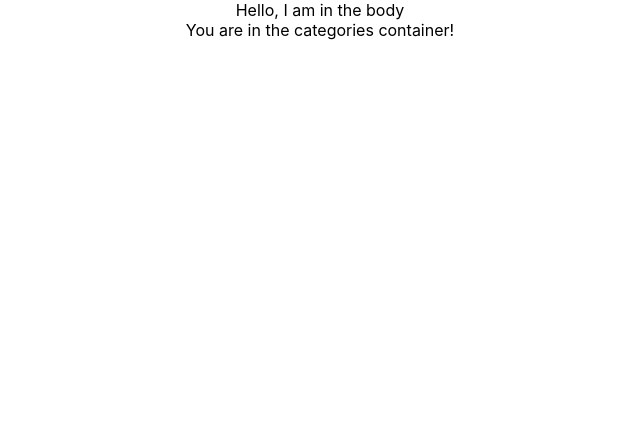
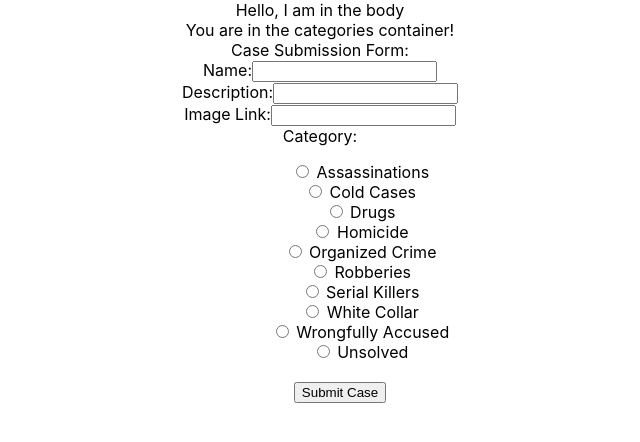
Before and after one commit to desilerma25/crimetime-collection-frontend, a React (Create React App) app: page / in a window 1280 px wide. Shown: the top 442 px of the page, without its empty margins (320-960 px from the left). Built offline with nearby package versions, Linux system fonts and the light colour scheme; no server answers.

Commit message:
Creates case submision container and form.

```diff
--- a/src/App.js
+++ b/src/App.js
@@ -1,4 +1,5 @@
 import './App.css';
+import CaseSubmissionContainer from './containers/CaseSubmissionContainer';
 import CategoriesContainer from './containers/CategoriesContainer';
 
 function App() {
@@ -6,6 +7,7 @@ function App() {
     <div className="App">
       Hello, I am in the body
       < CategoriesContainer />
+      < CaseSubmissionContainer />
     </div>
   );
 }
--- /dev/null
+++ b/src/containers/CaseSubmissionContainer.js
@@ -0,0 +1,69 @@
+import React from 'react';
+
+class CaseSubmissionContainer extends React.Component {
+    state = {
+        name: '',
+        description: '',
+        image_url: '',
+        category_id: ''
+    }
+
+    handleChange = e => {
+        const { name, value } = e.target
+        this.setState({
+            [name]: value
+        })
+    }
+
+    handleSubmit = e => {
+        //will call action that will dispatch new obj to reducer to update store state
+        // action will make post fetch to persist to db
+        e.preventDefault();
+        this.props.addCase(this.state)
+    }
+
+    render() {
+        {console.log(this.state)}
+        return (
+            <div>
+                Case Submission Form:
+
+                <form onSubmit={this.handleSubmit}>
+                    <label>Name:</label>
+                    <input type="text" value={this.state.name} onChange={this.handleChange} name="name" />
+                    <br/>
+
+                    <label>Description:</label>
+                    <input type="text" value={this.state.description} onChange={this.handleChange} name="description" />
+                    <br/>
+
+                    <label>Image Link:</label>
+                    <input type="text" value={this.state.image_url} onChange={this.handleChange} name="image_url" />
+                    <br/>
+
+                    <label>Category:</label>
+                    <ul>
+                    <ol><input type="radio" value="Assassinations" checked={this.state.category_id === "Assassinations"} onChange={this.handleChange} name="category" /> Assassinations</ol>
+                    <ol><input type="radio" value="Cold Cases" checked={this.state.category_id === "Cold Cases"} onChange={this.handleChange} name="category" /> Cold Cases</ol>
+                    <ol><input type="radio" value="Drugs" checked={this.state.category_id === "Drugs"} onChange={this.handleChange} name="category" /> Drugs</ol>
+                    <ol><input type="radio" value="Homicide" checked={this.state.category_id === "Homicide"} onChange={this.handleChange} name="category" /> Homicide</ol>
+                    <ol><input type="radio" value="Organized Crime" checked={this.state.category_id === "Organized Crime"} onChange={this.handleChange} name="category" /> Organized Crime</ol>
+                    <ol><input type="radio" value="Robberies" checked={this.state.category_id === "Robberies"} onChange={this.handleChange} name="category" /> Robberies</ol>
+                    <ol><input type="radio" value="Serial Killers" checked={this.state.category_id === "Serial Killers"} onChange={this.handleChange} name="category" /> Serial Killers</ol>
+                    <ol><input type="radio" value="White Collar" checked={this.state.category_id === "White Collar"} onChange={this.handleChange} name="category" /> White Collar</ol>
+                    <ol><input type="radio" value="Wrongfully Accused" checked={this.state.category_id === "Wrongfully Accused"} onChange={this.handleChange} name="category" /> Wrongfully Accused</ol>
+                    <ol><input type="radio" value="Unsolved" checked={this.state.category_id === "Unsolved"} onChange={this.handleChange} name="category" /> Unsolved</ol>
+                    <br/>
+
+                    <input type="submit" value="Submit Case" />
+                    </ul>
+
+                </form>
+            </div>
+        )
+    }
+}
+
+
+
+export default CaseSubmissionContainer;
```
